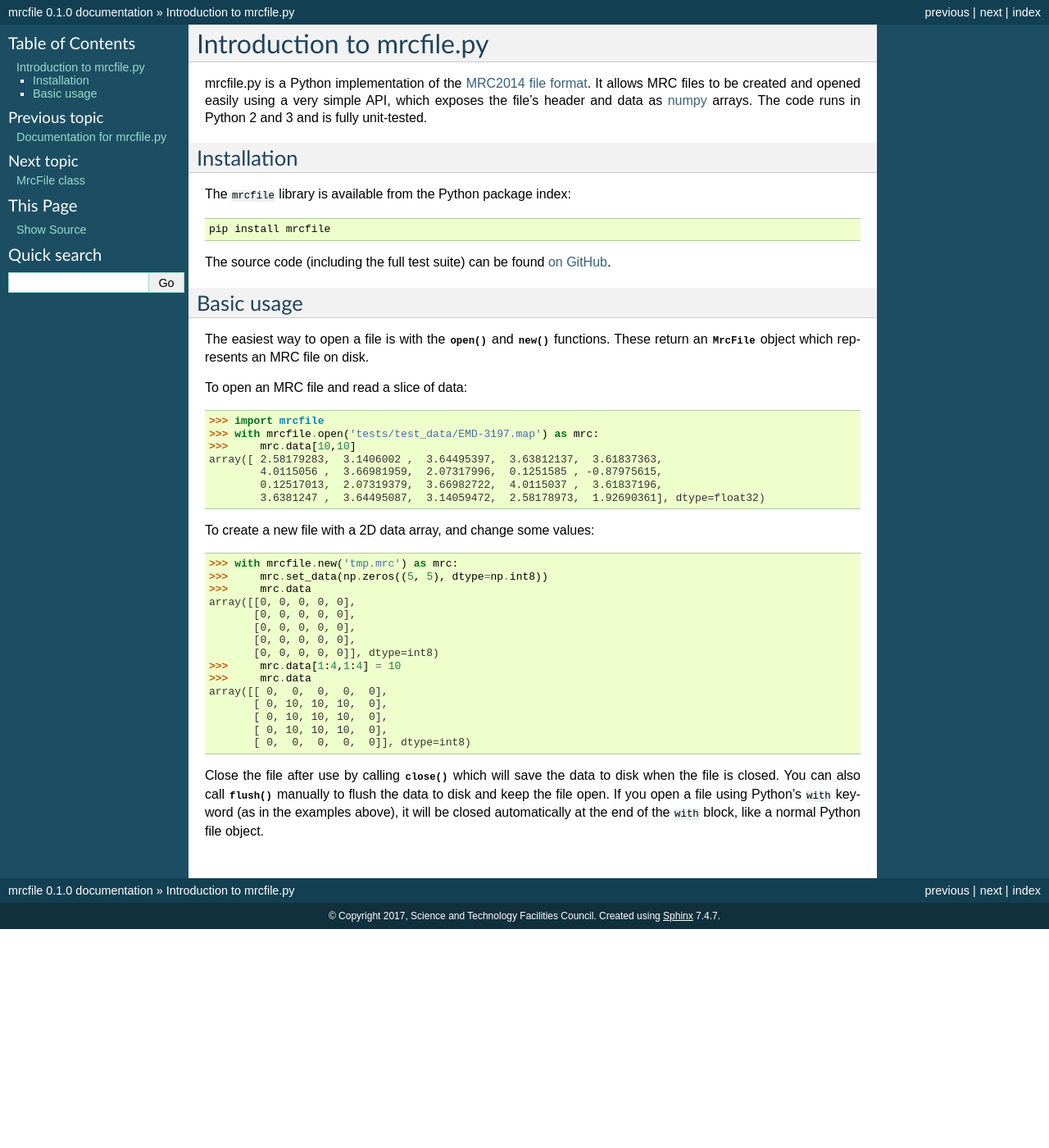
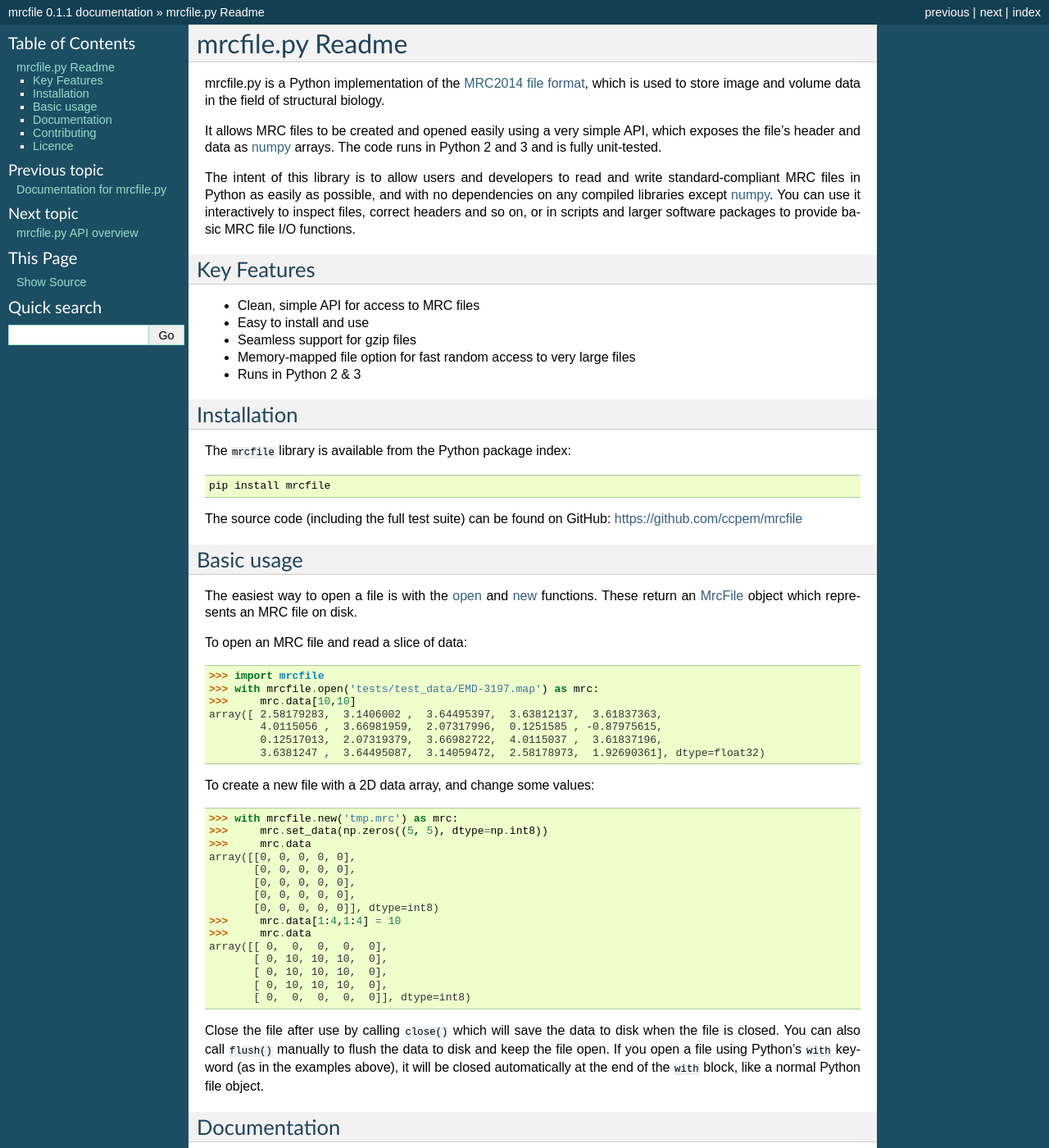
Before and after one commit to ccpem/mrcfile, a Sphinx documentation site: the page built from docs/readme.rst, in a window 1280 px wide and 1400 px high. Shown: the whole window at 82% size. Built offline with Sphinx 7.4.7, drawn with Linux system fonts in a browser that asks for light colours; some of the changed text lies outside the part shown.

Commit message:
Write overview documentation
Also bump version to 0.1.1

```diff
--- a/README.rst
+++ b/README.rst
@@ -9,23 +9,43 @@ mrcfile.py
 
 .. |pypi-version| image:: https://img.shields.io/pypi/v/mrcfile.svg
     :target: https://pypi.python.org/pypi/mrcfile
+    :alt: Python Package Index
 
 .. |python-versions| image:: https://img.shields.io/pypi/pyversions/mrcfile.svg
     :target: https://pypi.python.org/pypi/mrcfile
+    :alt: Python Versions
 
 .. |readthedocs| image:: https://readthedocs.org/projects/mrcfile/badge/
     :target: http://mrcfile.readthedocs.org
+    :alt: Documentation
 
 .. start_of_main_text
 
-mrcfile.py is a Python implementation of the `MRC2014 file format`_. It allows
-MRC files to be created and opened easily using a very simple API, which exposes
-the file's header and data as numpy_ arrays. The code runs in Python 2 and 3 and
-is fully unit-tested.
+mrcfile.py is a Python implementation of the `MRC2014 file format`_, which is
+used to store image and volume data in the field of structural biology.
+
+It allows MRC files to be created and opened easily using a very simple API,
+which exposes the file's header and data as `numpy`_ arrays. The code runs in
+Python 2 and 3 and is fully unit-tested.
 
 .. _MRC2014 file format: MRC2014_
 .. _MRC2014: http://www.ccpem.ac.uk/mrc_format/mrc2014.php
 .. _numpy: http://www.numpy.org/
+
+The intent of this library is to allow users and developers to read and write
+standard-compliant MRC files in Python as easily as possible, and with no
+dependencies on any compiled libraries except `numpy`_. You can use it
+interactively to inspect files, correct headers and so on, or in scripts and
+larger software packages to provide basic MRC file I/O functions.
+
+Key Features
+------------
+
+* Clean, simple API for access to MRC files
+* Easy to install and use
+* Seamless support for gzip files
+* Memory-mapped file option for fast random access to very large files
+* Runs in Python 2 & 3
 
 Installation
 ------------
@@ -34,16 +54,18 @@ The ``mrcfile`` library is available from the Python package index::
 
     pip install mrcfile
 
-The source code (including the full test suite) can be found `on GitHub`_.
-
-.. _on Github: https://github.com/ccpem/mrcfile
+The source code (including the full test suite) can be found on GitHub:
+https://github.com/ccpem/mrcfile
 
 Basic usage
 -----------
 
-The easiest way to open a file is with the :func:`~mrcfile.open` and
-:func:`~mrcfile.new` functions. These return an
-:class:`~mrcfile.mrcfile.MrcFile` object which represents an MRC file on disk.
+The easiest way to open a file is with the `open`_ and `new`_ functions. These
+return an `MrcFile`_ object which represents an MRC file on disk.
+
+.. _open: http://mrcfile.readthedocs.io/en/latest/source/mrcfile.html#mrcfile.open
+.. _new: http://mrcfile.readthedocs.io/en/latest/source/mrcfile.html#mrcfile.new
+.. _MrcFile: http://mrcfile.readthedocs.io/en/latest/mrcfile_class.html
 
 To open an MRC file and read a slice of data::
 
@@ -73,9 +95,26 @@ To create a new file with a 2D data array, and change some values::
            [ 0, 10, 10, 10,  0],
            [ 0,  0,  0,  0,  0]], dtype=int8)
 
-Close the file after use by calling :meth:`~mrcfile.mrcfile.MrcFile.close`
-which will save the data to disk when the file is closed. You can also call
-:meth:`~mrcfile.mrcfile.MrcFile.flush` manually to flush the data to disk and
-keep the file open. If you open a file using Python's ``with`` keyword (as in
-the examples above), it will be closed automatically at the end of the ``with``
-block, like a normal Python file object.
+Close the file after use by calling ``close()`` which will save the data to disk
+when the file is closed. You can also call ``flush()`` manually to flush the
+data to disk and keep the file open. If you open a file using Python's ``with``
+keyword (as in the examples above), it will be closed automatically at the end
+of the ``with`` block, like a normal Python file object.
+
+Documentation
+-------------
+
+Full documentation is available at http://mrcfile.readthedocs.org
+
+Contributing
+------------
+
+Issues: https://github.com/ccpem/mrcfile/issues
+
+Code contributions are also welcome, please submit pull requests to the GitHub
+repository.
+
+Licence
+-------
+
+The project is released under the BSD licence.
--- a/docs/index.rst
+++ b/docs/index.rst
@@ -1,10 +1,14 @@
 Documentation for mrcfile.py
 ============================
+
+Get started by reading the :doc:`readme` and the :doc:`mrcfile_api_overview`.
+
+You can also look at the :doc:`full source code documentation <source/mrcfile>`.
 
 .. toctree::
    :maxdepth: 2
    :caption: Table of Contents:
 
    readme
-   MrcFile class <mrcfile_full>
+   mrcfile_api_overview
    Full source documentation <source/mrcfile>
--- a/docs/readme.rst
+++ b/docs/readme.rst
@@ -1,5 +1,5 @@
-Introduction to mrcfile.py
-==========================
+mrcfile.py Readme
+=================
 
 .. include:: ../README.rst
    :start-after: start_of_main_text
--- a/mrcfile/version.py
+++ b/mrcfile/version.py
@@ -5,4 +5,4 @@
 no dependencies.
 """
 
-__version__ = '0.1.0'
+__version__ = '0.1.1'
```
Also changed, not shown: docs/mrcfile_api_overview.rst (added, +195 -0 lines), docs/mrcfile_full.rst (deleted, +0 -12 lines), mrcfile/__init__.py (+11 -0 lines), 1 other file.
